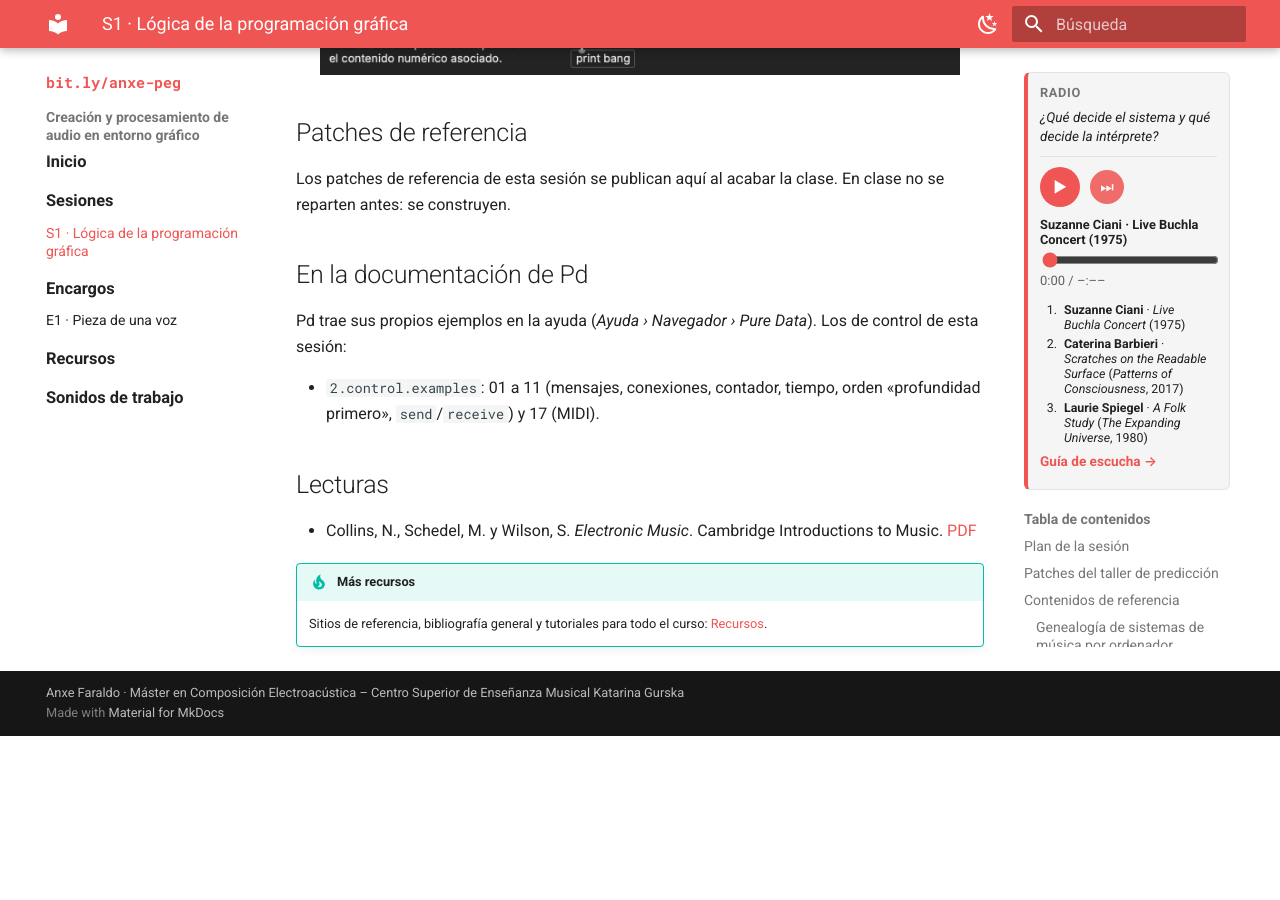
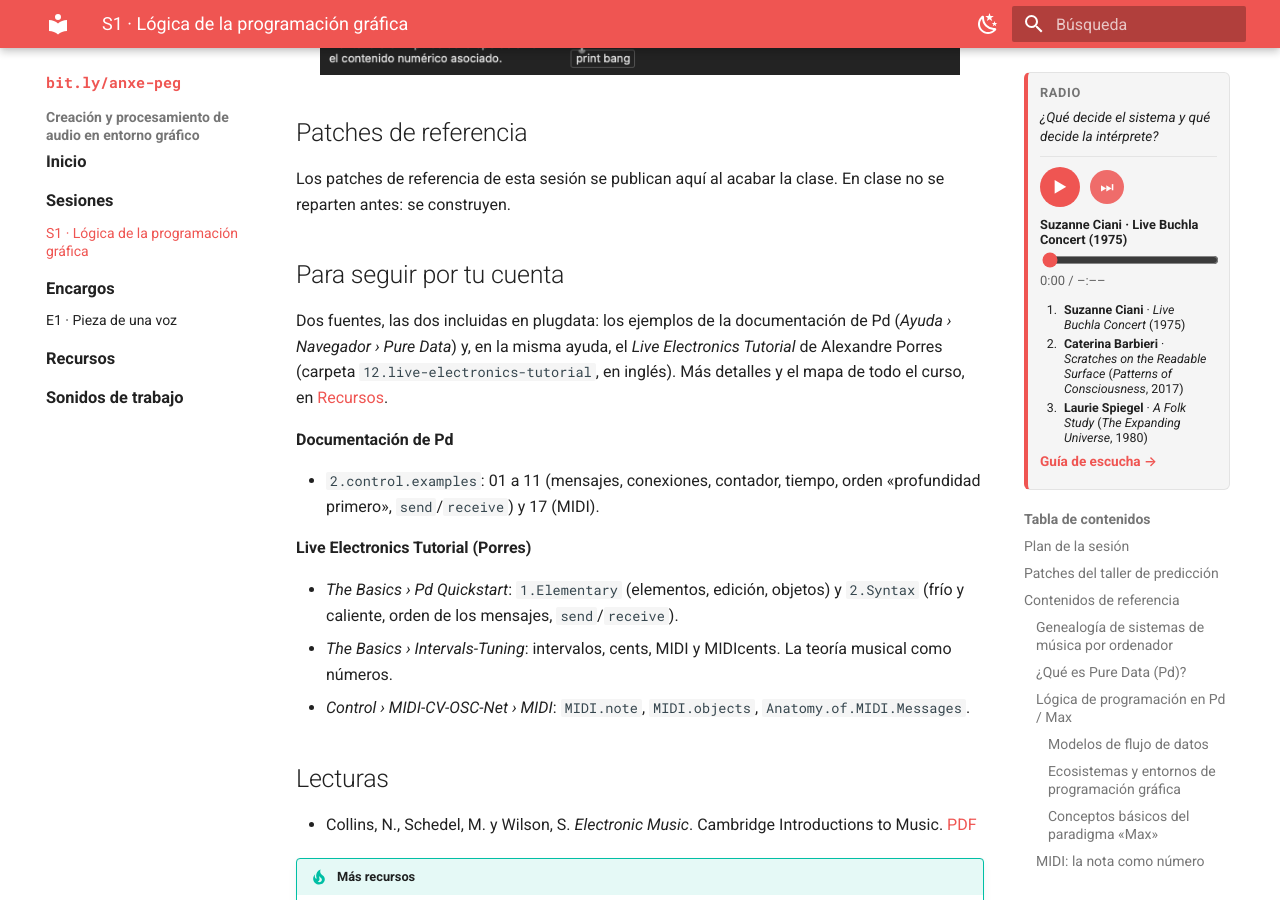
Before and after one commit to anxefaraldo/peg-curso, an MkDocs documentation site: the page built from docs/sesiones/s1.md, in a window 1280 px wide and 900 px high, scrolled down 15382 px. Built offline with MkDocs 1.6.1 and Material for MkDocs 9.7.7, drawn with Linux system fonts in a browser that asks for light colours; before the commit the page ends 16118 px from its top, so only the background shows below that.

Commit message:
Publicación programada 2026-10-02 23:00

```diff
--- a/docs/recursos.md
+++ b/docs/recursos.md
@@ -10,6 +10,21 @@
 - La ayuda incluida (*Ayuda > Ayuda Pd*) contiene una introducción a Pd y a sus principios de programación. **Recomiendo especialmente leer su capítulo 2.**
 
 
+## Para seguir por tu cuenta
+
+plugdata trae dos fuentes de aprendizaje independientes, sin instalar nada más y sin salir del programa. Las dos se abren desde el navegador de la ayuda.
+
+- **La documentación de Pd** (`2.control.examples`, `3.audio.examples`…). Escrita por Miller Puckette, solo con objetos de vanilla y muy breve: cada ejemplo enseña una idea con lo mínimo. Acompaña a su libro, *The Theory and Technique of Electronic Music*.
+- **El *Live Electronics Tutorial* de Alexandre Porres** (`12.live-electronics-tutorial`, en inglés; también [en GitHub](https://github.com/porres/Live-Electronics-Tutorial)). Más amplio y más explicado: va de lo básico al procesado espectral. Se apoya en ELSE, la biblioteca del mismo autor que viene con plugdata, así que a menudo resuelve en un objeto lo que en clase construimos a mano. Úsalo para ver otra manera de hacerlo, después de haber entendido la nuestra.
+
+Cito el tutorial por el nombre de sus apartados, no por el número: la numeración cambia entre versiones.
+
+| Sesión | Documentación de Pd | Live Electronics Tutorial |
+|---|---|---|
+| [S1](sesiones/s1.md) · Lógica | `2.control.examples` 01–11, 17 | *Pd Quickstart* · *Intervals-Tuning* · *MIDI* |
+
+El detalle de qué abrir en cada fuente está al final de cada sesión.
+
 ## Bibliografía
 
 - Miller Puckette, [*The Theory and Technique of Electronic Music*](http://msp.ucsd.edu/techniques.htm). Libro fundamental sobre sonido digital. Aunque es matemáticamente exigente, todos sus ejemplos se corresponden con los ejemplos de programación incluidos en la ayuda de Pd (*Ayuda > Navegador > Pure Data > 3.audio.examples*). Es una buena manera de profundizar en técnicas de audio concretas.
--- a/docs/sesiones/s1.md
+++ b/docs/sesiones/s1.md
@@ -234,11 +234,19 @@
 
 Los patches de referencia de esta sesión se publican aquí al acabar la clase. En clase no se reparten antes: se construyen.
 
-## En la documentación de Pd
+## Para seguir por tu cuenta
 
-Pd trae sus propios ejemplos en la ayuda (*Ayuda › Navegador › Pure Data*). Los de control de esta sesión:
+Dos fuentes, las dos incluidas en plugdata: los ejemplos de la documentación de Pd (*Ayuda › Navegador › Pure Data*) y, en la misma ayuda, el *Live Electronics Tutorial* de Alexandre Porres (carpeta `12.live-electronics-tutorial`, en inglés). Más detalles y el mapa de todo el curso, en [Recursos](../recursos.md#para-seguir-por-tu-cuenta).
+
+**Documentación de Pd**
 
 - `2.control.examples`: 01 a 11 (mensajes, conexiones, contador, tiempo, orden «profundidad primero», `send`/`receive`) y 17 (MIDI).
+
+**Live Electronics Tutorial (Porres)**
+
+- *The Basics › Pd Quickstart*: `1.Elementary` (elementos, edición, objetos) y `2.Syntax` (frío y caliente, orden de los mensajes, `send`/`receive`).
+- *The Basics › Intervals-Tuning*: intervalos, cents, MIDI y MIDIcents. La teoría musical como números.
+- *Control › MIDI-CV-OSC-Net › MIDI*: `MIDI.note`, `MIDI.objects`, `Anatomy.of.MIDI.Messages`.
 
 ## Lecturas
 
```
Also changed, not shown: other parts of docs/recursos.md (+0 -1 lines).
